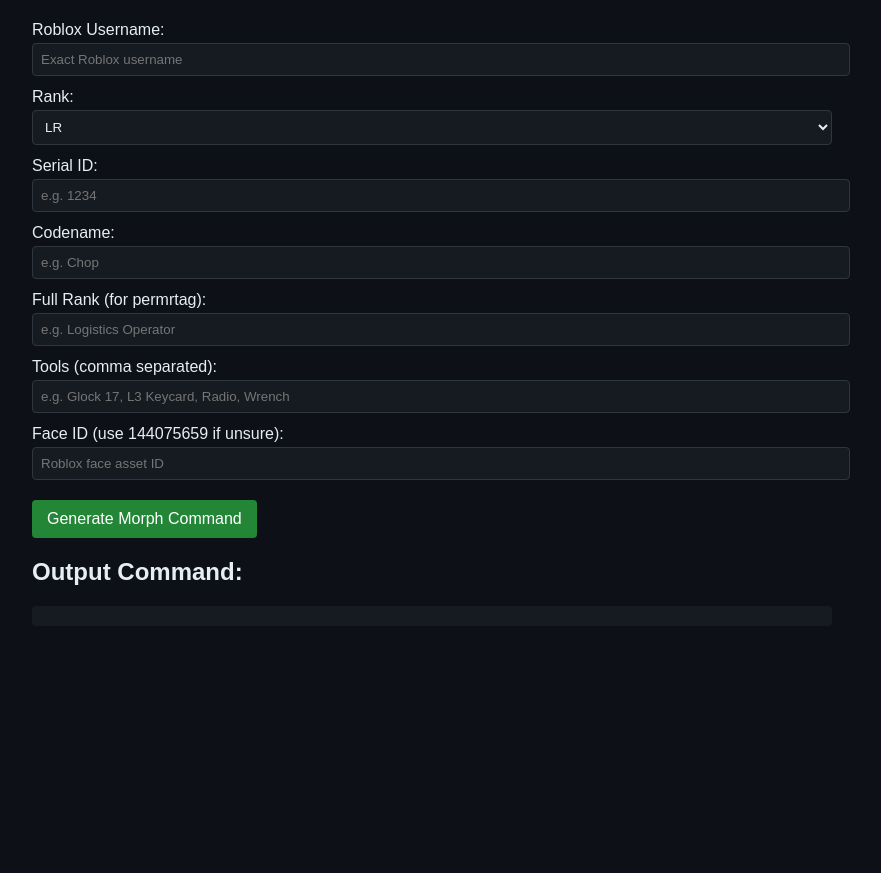
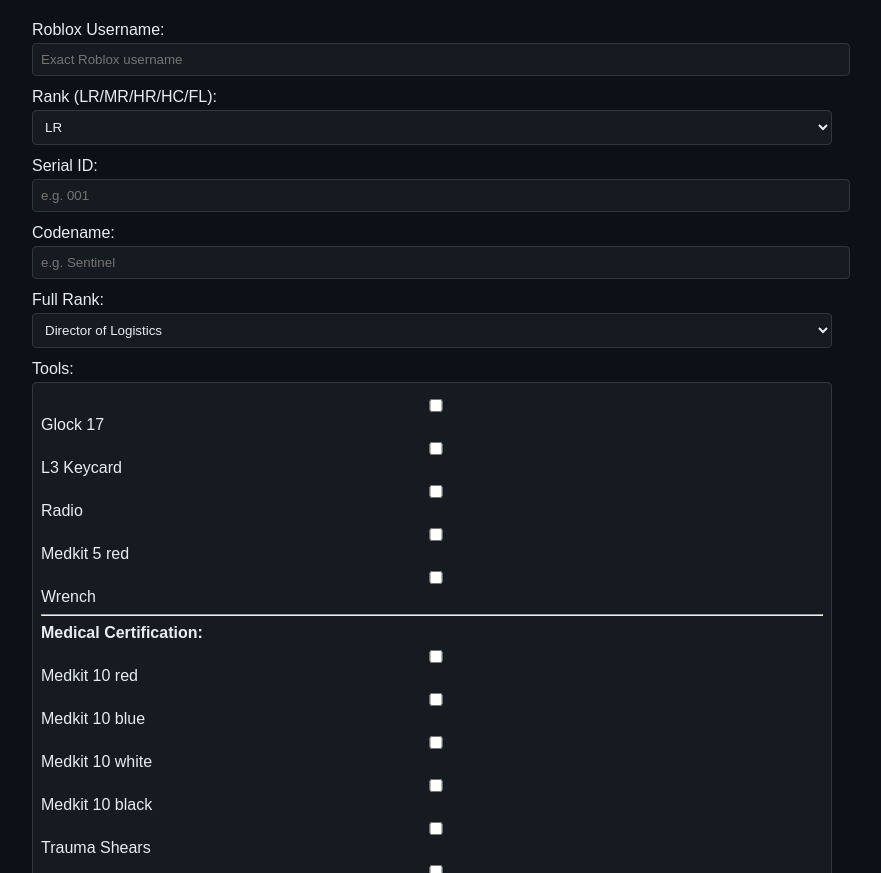
Before and after one commit to Choppovm/gri_mnl_morph_maker, a plain HTML site: page index.html in a window 1280 px wide. Shown: the part 79-952 px from the top of the page, without its empty margins (208-1089 px from the left). Before the commit the page ends 800 px from the top, so only its background shows below. Drawn offline with Linux system fonts and the light colour scheme.

Commit message:
Update index.html

```diff
--- a/index.html
+++ b/index.html
@@ -20,7 +20,7 @@
       display: block;
       margin-top: 12px;
     }
-    input, select, textarea {
+    input, select {
       width: 100%;
       padding: 8px;
       margin-top: 4px;
@@ -28,6 +28,17 @@
       color: #e6edf3;
       border: 1px solid #30363d;
       border-radius: 4px;
+    }
+    .checkbox-group {
+      background: #161b22;
+      border: 1px solid #30363d;
+      border-radius: 4px;
+      padding: 8px;
+      margin-top: 4px;
+    }
+    .checkbox-group label {
+      display: block;
+      margin: 4px 0;
     }
     button {
       margin-top: 20px;
@@ -56,7 +67,7 @@
   <label>Roblox Username:</label>
   <input type="text" id="username" placeholder="Exact Roblox username">
 
-  <label>Rank:</label>
+  <label>Rank (LR/MR/HR/HC/FL):</label>
   <select id="rank">
     <option value="LR">LR</option>
     <option value="MR">MR</option>
@@ -66,18 +77,49 @@
   </select>
 
   <label>Serial ID:</label>
-  <input type="text" id="serialId" placeholder="e.g. 1234">
+  <input type="text" id="serialId" placeholder="e.g. 001">
 
   <label>Codename:</label>
-  <input type="text" id="codename" placeholder="e.g. Chop">
+  <input type="text" id="codename" placeholder="e.g. Sentinel">
 
-  <label>Full Rank (for permrtag):</label>
-  <input type="text" id="fullRank" placeholder="e.g. Logistics Operator">
+  <label>Full Rank:</label>
+  <select id="fullRank">
+    <option>Director of Logistics</option>
+    <option>Deputy Director of Logistics</option>
+    <option>Maintenance Supervisor</option>
+    <option>System Specialist</option>
+    <option>Logistics Coordinator</option>
+    <option>Logistics Operator</option>
+    <option>Field Mechanic</option>
+    <option>Senior Technician</option>
+    <option>Technician</option>
+    <option>Junior Technician</option>
+    <option>Trainee Technician</option>
+  </select>
 
-  <label>Tools (comma separated):</label>
-  <input type="text" id="tools" placeholder="e.g. Glock 17, L3 Keycard, Radio, Wrench">
+  <label>Tools:</label>
+  <div class="checkbox-group" id="tools">
+    <label><input type="checkbox" value="Glock17"> Glock 17</label>
+    <label><input type="checkbox" value="L3Keycard"> L3 Keycard</label>
+    <label><input type="checkbox" value="Radio"> Radio</label>
+    <label><input type="checkbox" value="Medkit5red"> Medkit 5 red</label>
+    <label><input type="checkbox" value="Wrench"> Wrench</label>
+    <hr>
+    <strong>Medical Certification:</strong>
+    <label><input type="checkbox" value="Medkit10red"> Medkit 10 red</label>
+    <label><input type="checkbox" value="Medkit10blue"> Medkit 10 blue</label>
+    <label><input type="checkbox" value="Medkit10white"> Medkit 10 white</label>
+    <label><input type="checkbox" value="Medkit10black"> Medkit 10 black</label>
+    <label><input type="checkbox" value="TraumaShears"> Trauma Shears</label>
+    <label><input type="checkbox" value="EMFReader"> EMF Reader</label>
+    <label><input type="checkbox" value="Clipboard"> Clipboard</label>
+    <hr>
+    <strong>Janitorial Certification:</strong>
+    <label><input type="checkbox" value="Broom"> Broom</label>
+    <label><input type="checkbox" value="Spray"> Spray</label>
+  </div>
 
-  <label>Face ID (use 144075659 if unsure):</label>
+  <label>Face ID:</label>
   <input type="text" id="faceId" placeholder="Roblox face asset ID">
 
   <button onclick="generateCommand()">Generate Morph Command</button>
@@ -91,7 +133,7 @@
       MR: "12813781831",
       HR: "12813815111",
       HC: "12813811334",
-      FL: "12813811334" // Using HC armband for FL if needed
+      FL: "12813811334"
     };
 
     function generateCommand() {
@@ -99,18 +141,22 @@
       const rank = document.getElementById("rank").value;
       const serialId = document.getElementById("serialId").value.trim();
       const codename = document.getElementById("codename").value.trim();
-      const fullRank = document.getElementById("fullRank").value.trim();
-      const tools = document.getElementById("tools").value.trim();
+      const fullRank = document.getElementById("fullRank").value;
       const faceId = document.getElementById("faceId").value.trim();
 
-      if (!username || !serialId || !codename || !fullRank || !tools || !faceId) {
-        alert("Please fill out all fields.");
+      // Gather selected tools
+      const selectedTools = Array.from(document.querySelectorAll('#tools input:checked'))
+        .map(cb => cb.value)
+        .join(',');
+
+      if (!username || !serialId || !codename || !fullRank || !faceId || !selectedTools) {
+        alert("Please fill out all fields and select at least one tool.");
         return;
       }
 
       const armbandId = armbandIDs[rank];
 
-      const command = `run permmorph ${username} remove & permshirt ${username} 16286681270 & permpants ${username} 7099968120 & permskin ${username} 125 125 125 & permhat ${username} 14438332755,14617421935,14449252277,14449179297,3860251635,14449406347 & permntag ${username} GRI.MODEL-v1.[${rank}].${serialId}:"${codename}" & permrtag ${username} <font face="Jura"><b>[GRI] | <font color="#faa84c">[Maintenance and Logistics Department]</font></b> <br/><b>[${fullRank}]</b></font> & permhat ${username} ${armbandId} & startergear ${username} ${tools} & permmaxhealth ${username} 120 & permface ${username} ${faceId}`;
+      const command = `run permmorph ${username} remove & permshirt ${username} 16286681270 & permpants ${username} 7099968120 & permskin ${username} 125 125 125 & permhat ${username} 14438332755,14617421935,14449252277,14449179297,3860251635,14449406347 & permntag ${username} GRI.MODEL-v1.[${rank}].${serialId}:"${codename}" & permrtag ${username} <font face="Jura"><b>[GRI] | <font color="#faa84c">[Maintenance and Logistics Department]</font></b> <br/><b>[${fullRank}]</b></font> & permhat ${username} ${armbandId} & startergear ${username} ${selectedTools} & permmaxhealth ${username} 120 & permface ${username} ${faceId}`;
 
       document.getElementById("output").textContent = command;
     }
```
